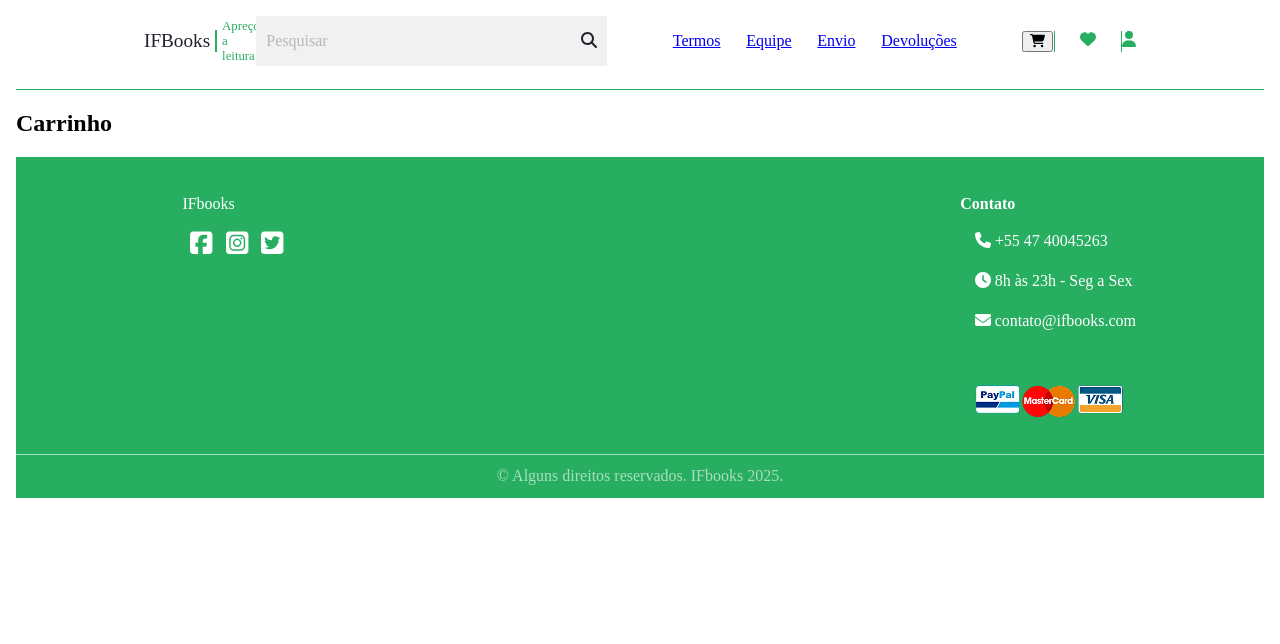
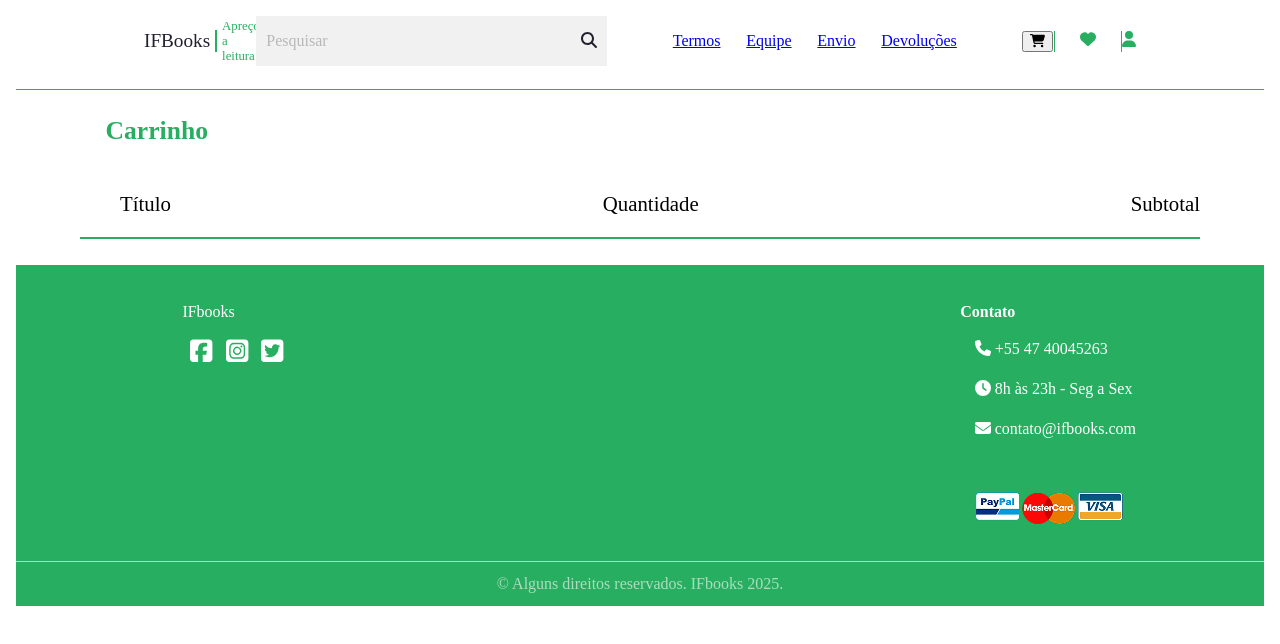
Before and after one commit to trabalhos-2info2/projeto_livraria, a Vue app: page / in a window 1280 px wide. Both pictures are taken after a click on the button 1037 px from the left and 41 px from the top of the page. Shown: the top 644 px of the page. Built offline with nearby package versions, Linux system fonts and the light colour scheme.

Commit message:
Inicio do desenvolvimento do carrinho. #18

```diff
--- a/src/App.vue
+++ b/src/App.vue
@@ -60,6 +60,20 @@ const produtos = [
   },
 ];
 const booleano = ref(true);
+const carrinho = ref([]);
+const quantidade = ref(1);
+
+function adicionar() {
+  carrinho.value.push({produto, quantidade: quantidade.value});
+}
+function incrementar() {
+  quantidade.value++;
+}
+function decrementar() {
+  if (quantidade.value > 1) {
+    quantidade.value--;
+  }
+}
 
 </script>
 
@@ -96,7 +110,9 @@ const booleano = ref(true);
           <div class="texto">
             <p class="autor">Autor de Abril</p>
             <h2>Eric-Emanuel Schmitt</h2>
-                      <p class="texto">Eric-Emmanuel Schmitt has been awarded more than 20 literary prizes and distinctions, and in 2001 he received the title of Chevalier des Arts et des Lettres. His books have been translated into over 40 languages.</p>
+            <p class="texto">Eric-Emmanuel Schmitt has been awarded more than 20 literary prizes and distinctions, and
+              in 2001 he received the title of Chevalier des Arts et des Lettres. His books have been translated into
+              over 40 languages.</p>
             <button>Acessar página do livro</button>
           </div>
           <div class="imagem">
@@ -123,7 +139,7 @@ const booleano = ref(true);
         </div>
 
       </section>
-      <section class="lancamentos"  v-if="booleano">
+      <section class="lancamentos" v-if="booleano">
         <h2>Lançamentos</h2>
         <ul>
           <li v-for="produto in produtos" :key="produto.id">
@@ -134,12 +150,41 @@ const booleano = ref(true);
               <p class="preco">R${{ produto.preco }}</p>
               <p class="coracao"><i class="fa-regular fa-heart"></i></p>
             </div>
-            <button><span class="fa-solid fa-cart-shopping"></span> Comprar</button>
+            <button v-on:click="adicionar(produto)">
+              <span class="fa-solid fa-cart-shopping"></span> Comprar
+            </button>
           </li>
         </ul>
       </section>
-      <section class="carrinho" v-else>
+      <section class="carrinho" id="cart" v-else>
         <h2>Carrinho</h2>
+        <div>
+          <ul class="subtitulos">
+            <li>
+              <p>Título</p>
+            </li>
+            <li>
+              <p>Quantidade</p>
+            </li>
+            <li>
+              <p>Subtotal</p>
+            </li>
+            </ul>
+            <ul>
+              <li v-for="produto in carrinho" :key="produto.id">
+                <div>
+                  <img :src="produto.capa" :alt="produto.titulo" />
+                </div>
+                <div>
+                  <h3>{{ produto.titulo }}</h3>
+                  <p>{{ produto.autor }}</p>
+                  <p class="preco">R${{ produto.preco }}</p>
+                </div>
+              </li>
+
+            </ul>
+
+        </div>
       </section>
     </main>
     <footer>
@@ -155,9 +200,15 @@ const booleano = ref(true);
         <div>
           <h3>Contato</h3>
           <ul class="contato">
-          <li><p><span class="fa-solid fa-phone"></span> +55 47 40045263</p></li>
-          <li><p><span class="fa-solid fa-clock"></span> 8h às 23h - Seg a Sex</p></li>
-          <li><p><span class="fa-solid fa-envelope"></span> contato@ifbooks.com</p></li>
+            <li>
+              <p><span class="fa-solid fa-phone"></span> +55 47 40045263</p>
+            </li>
+            <li>
+              <p><span class="fa-solid fa-clock"></span> 8h às 23h - Seg a Sex</p>
+            </li>
+            <li>
+              <p><span class="fa-solid fa-envelope"></span> contato@ifbooks.com</p>
+            </li>
           </ul>
           <ul class="pagamentos">
             <li>
@@ -186,12 +237,14 @@ const booleano = ref(true);
   border-bottom: solid 1px #27AE60;
   align-items: center;
 }
+
 header div.logo {
   display: flex;
   align-items: center;
   width: 9%;
   margin: 0 0 0 10vw;
 }
+
 header div.logo h1 {
   font-size: 1.2rem;
   font-weight: normal;
@@ -199,6 +252,7 @@ const booleano = ref(true);
   padding: 0 5px 0 0;
   border-right: 2px solid #27AE60;
 }
+
 header div.logo h2 {
   font-size: 0.8rem;
   color: #27AE60;
@@ -206,6 +260,7 @@ const booleano = ref(true);
   padding: 0 0 0 5px;
   flex-wrap: wrap;
 }
+
 header div.pesquisa {
   padding: 0 10px 0 0;
   background-color: #F1F1F1;
@@ -213,35 +268,42 @@ const booleano = ref(true);
   display: flex;
   justify-content: space-between;
 }
+
 header div.pesquisa p {
   font-size: 1rem;
   color: #B8B8B8;
   text-align: left;
   padding: 0 0 0 10px;
 }
+
 header div.pesquisa p.icone {
   color: #231F2D;
 }
+
 header ul.menu {
   display: flex;
   justify-content: space-between;
   width: 25%;
   margin: 0 2vw 0 2vw;
 }
+
 header ul.menu li a:hover {
   color: #7B7881;
   list-style: none;
 }
+
 header ul {
   display: flex;
   justify-content: space-between;
   width: 10%;
   margin: 0 10vw 0 0;
 }
+
 header ul li {
   color: #27AE60;
   list-style: none;
 }
+
 header ul li.borda {
   border-left: solid 1px #27AE60;
   border-right: solid 1px #27AE60;
@@ -319,31 +381,37 @@ const booleano = ref(true);
 section.principal {
   border-bottom: solid 1px #27AE60;
 }
+
 section.principal div.dividir {
   display: flex;
   justify-content: space-between;
   align-items: center;
   margin: 0 12vw;
 }
+
 section.principal div.texto {
   width: 50%;
 }
+
 section.principal div.dividir div.texto p.autor {
   border: solid 1px #27AE60;
   color: #27AE60;
   padding: 8px;
   width: 14%;
 }
+
 section.principal div.dividir div.texto h2 {
   font-size: 3.5rem;
   font-family: Verdana, Geneva, Tahoma, sans-serif;
 }
+
 section.principal div.dividir div.texto p.texto {
   font-size: 1.3rem;
   color: #4D4C4C;
   width: 74%;
   margin: 0 0 3vw 0;
 }
+
 section.principal div.dividir div.texto button {
   color: white;
   background-color: #27AE60;
@@ -360,28 +428,57 @@ const booleano = ref(true);
 section.principal div.lista {
   border-top: solid 1px #27AE60;
 }
+
 section.principal div.lista ul {
   display: flex;
   justify-content: space-between;
-      margin: 3vw 8vw ;
+  margin: 3vw 8vw;
   list-style: none;
 }
+
 section.principal div.lista ul li {
   font-size: 1.7rem;
   font-family: 'Lucida Sans', 'Lucida Sans Regular', 'Lucida Grande', 'Lucida Sans Unicode', Geneva, Verdana, sans-serif;
   display: flex;
   justify-content: space-between;
 }
+
 section.principal div.lista ul li.borda {
   border-left: solid 1px #937DC2;
   border-right: solid 1px #937DC2;
   padding: 0 8vw;
 }
+
 section.principal div.lista ul li p.underline {
   text-decoration: underline;
 }
+
 section.principal div.lista ul li p {
   padding: 0 10px;
+}
+
+/*CARRINHO*/
+.carrinho {
+  margin: 2vw 5vw;
+}
+
+.carrinho h2 {
+  color: #27AE60;
+  font-size: 1.6rem;
+  margin: 2vw;
+}
+
+.carrinho .subtitulos{
+  display: flex;
+  justify-content: space-between;
+  border-bottom: solid 2px #27AE60;
+  list-style: none;
+
+}
+
+.carrinho ul li p {
+  font-size: 1.3rem;
+
 }
 
 /*FOOTER*/
@@ -390,6 +487,7 @@ footer {
   padding: 3vw 0 0 0;
 
 }
+
 .maior {
   display: flex;
   justify-content: space-between;
@@ -401,12 +499,14 @@ footer {
   margin: 0 3vw;
 
 }
+
 footer div ul {
   display: flex;
   list-style: none;
   width: 5%;
   justify-content: space-between;
 }
+
 footer div ul li a {
   color: white;
   font-size: 2vw;
@@ -419,15 +519,16 @@ footer h3 {
   margin: 0 2vw;
 
 }
+
 .contato {
   display: block;
   width: 100%;
   line-height: 1.5rem;
-  margin: 0 0 4vw 0 ;
+  margin: 0 0 4vw 0;
 
 }
 
-.contato li  {
+.contato li {
   width: 100%;
   color: white;
 }
@@ -442,7 +543,6 @@ footer h3 {
   color: #FFFFFF;
   opacity: 60%;
   padding: 1vw;
-  border-top: solid 1px #FFFFFF ;
+  border-top: solid 1px #FFFFFF;
 }
-
 </style>
```
Lines whose indentation alone changed are shown as unchanged.
